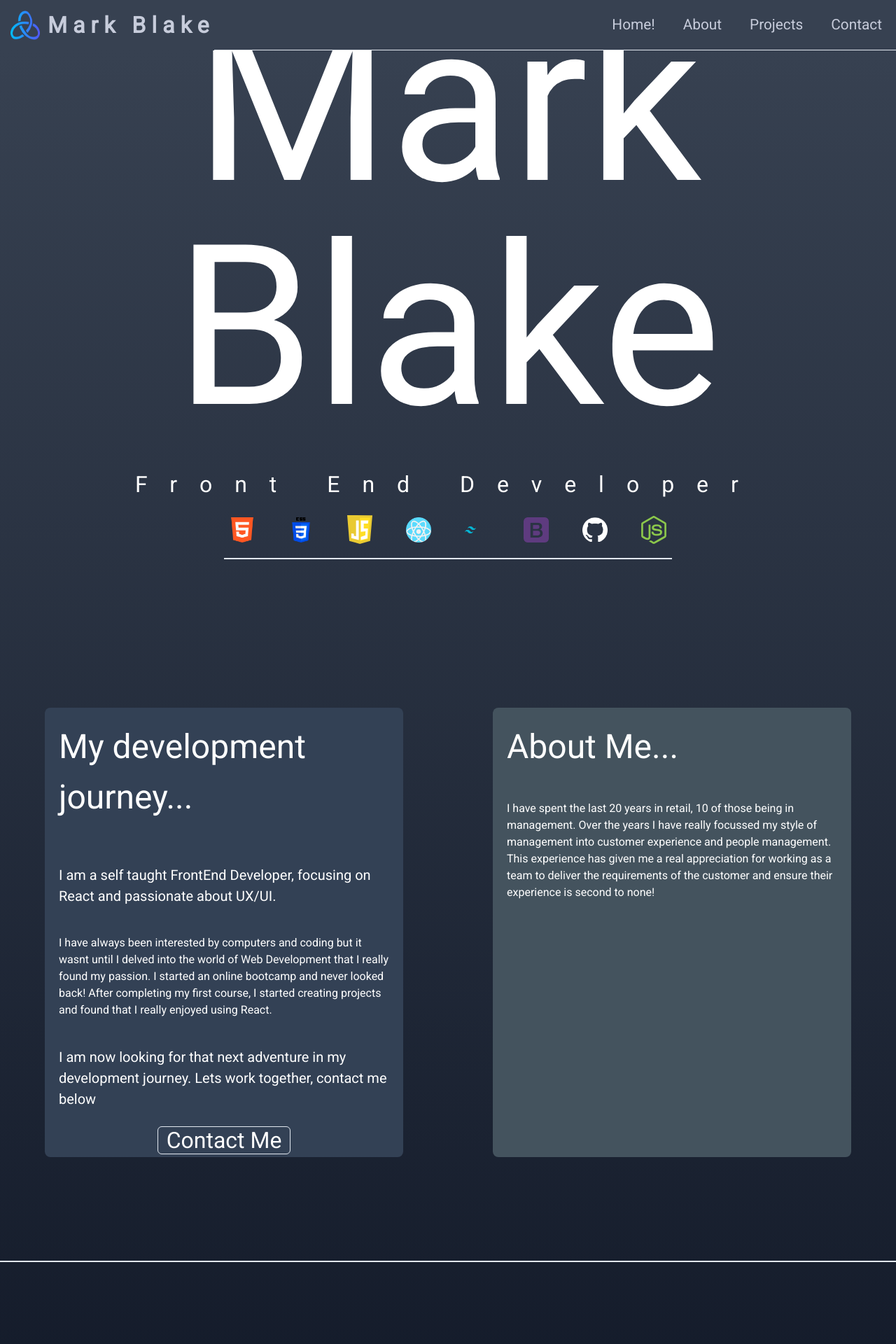
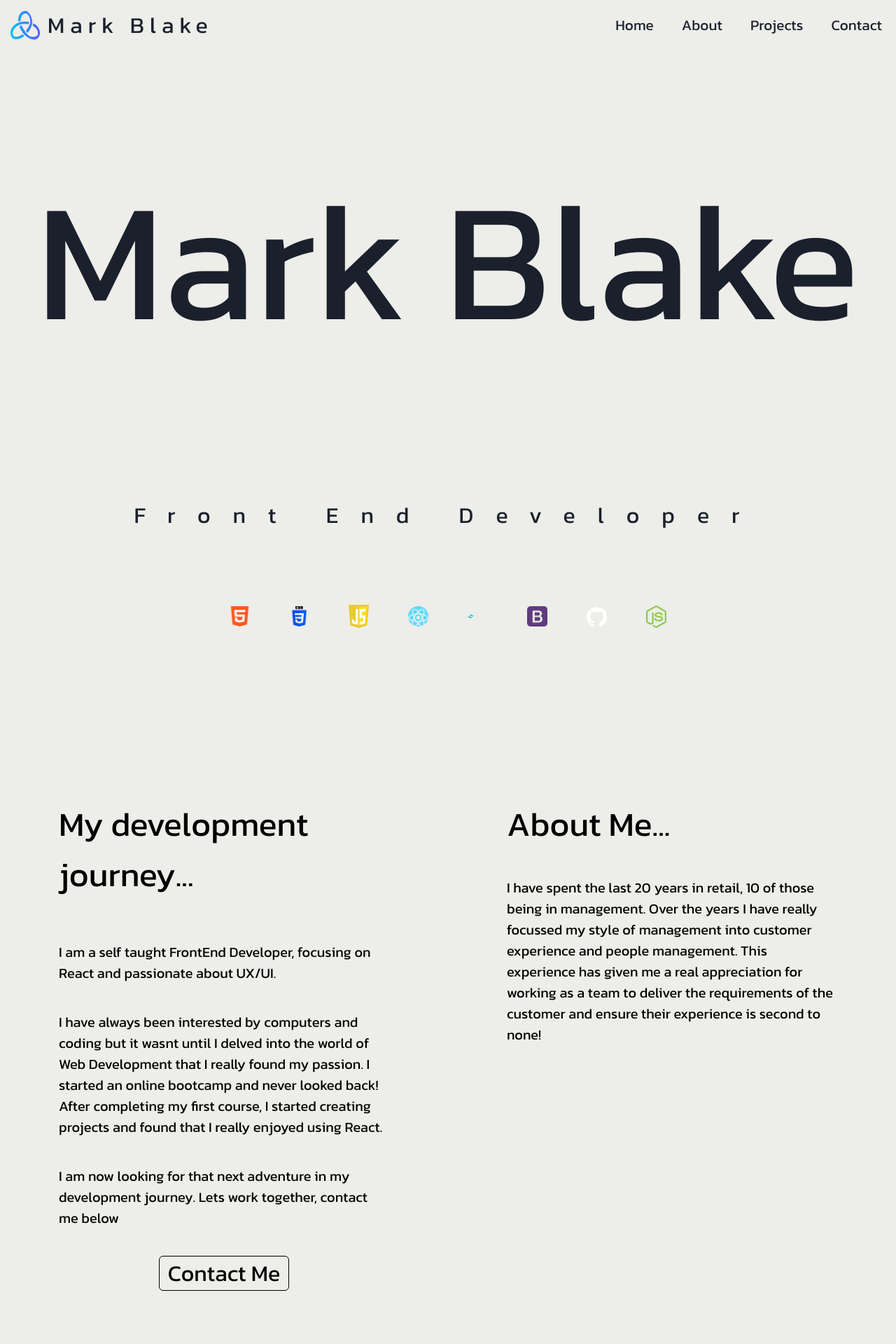
Before and after one commit to MBlake87/React, a React (Create React App) app in the folder portfolio/: page / in a window 1280 px wide. Shown: the top 1920 px of the page at 70% size. Built offline with nearby package versions, Linux system fonts and the light colour scheme.

Commit message:
styles update

```diff
--- a/portfolio/src/App.js
+++ b/portfolio/src/App.js
@@ -1,20 +1,21 @@
-
-import './App.css';
-import { Home } from "./pages/Home"
-import { About } from "./pages/About"
-import { Projects } from "./pages/Projects"
-import { Contact } from "./pages/Contact"
-import { Nav } from './components/Nav';
-import { ChakraProvider } from '@chakra-ui/react';
-import { Helmet } from 'react-helmet';
+import "./App.css";
+import { Home } from "./pages/Home";
+import { About } from "./pages/About";
+import { Projects } from "./pages/Projects";
+import { Contact } from "./pages/Contact";
+import { Nav } from "./components/Nav";
+import { ChakraProvider } from "@chakra-ui/react";
+import { Helmet } from "react-helmet";
 
 function App() {
   return (
     <>
       <ChakraProvider>
         <Nav />
-        <div className='bg-gradient-to-b from-gray-700 via-gray-900 bg-cover to-black min-h-screen w-full'>
-          <Helmet><title>Mark Blake | Web Developer</title></Helmet>
+        <div className="min-h-screen max-w-full overflow-hidden bg-background">
+          <Helmet>
+            <title>Mark Blake | Web Developer</title>
+          </Helmet>
           <Home />
           <About />
           <Projects />
--- a/portfolio/src/components/Nav.js
+++ b/portfolio/src/components/Nav.js
@@ -5,33 +5,33 @@ import { Link } from "react-scroll";
 
 export function Nav() {
   const [click, setClick] = useState(true);
-
   const handleClick = () => {
     setClick(!click);
   };
   return (
     <nav className="sticky top-0 z-50 flex flex-col justify-start md:flex-row md:justify-between">
-      <div className="flex min-w-fit items-center bg-gray-700 text-[#c7ccdb]">
+      <div className="flex min-w-fit items-center bg-background text-text">
         <img className="h-12 pl-3" src={logo} alt="logo" />
-        <p className="ml-2 font-Roboto text-[2rem] font-semibold tracking-[.5rem] duration-500 hover:text-[#93b7be] md:hover:tracking-[1.5rem]">
+        <p className="ml-2 text-[2rem] tracking-[.5rem] duration-500 hover:text-text md:hover:tracking-[1.5rem]">
           Mark Blake
         </p>
       </div>
       <div
-        className={`w-[100%] bg-gray-700 md:flex md:items-center ${
+        className={`w-[100%] bg-background md:flex md:items-center  ${
           click ? "hidden" : "flex"
         }`}
       >
-        <ul className="flex w-[100%] flex-col border-b text-[#c7ccdb] md:flex md:flex-row md:justify-end">
-          <li className="py-5 text-center text-[1.3rem] duration-500 hover:text-[#93b7be] hover:underline md:px-5">
+        <ul className="flex w-[100%] flex-col border-b text-text md:flex md:flex-row md:justify-end ">
+          <li className="hover: py-5 text-center text-[1.3rem] duration-500 hover:text-[#93b7be] hover:underline md:px-5 ">
             <Link
               className="cursor-pointer"
               onClick={handleClick}
               to="home"
+              offset={-500}
               smooth={true}
               duration={1000}
             >
-              Home!
+              Home
             </Link>
           </li>
           <li className="py-5 text-center text-[1.3rem] duration-500 hover:text-[#93b7be] hover:underline md:px-5">
@@ -40,6 +40,7 @@ export function Nav() {
               onClick={handleClick}
               to="about"
               smooth={true}
+              offset={-250}
               duration={1000}
             >
               About
@@ -52,6 +53,7 @@ export function Nav() {
               to="projects"
               smooth={true}
               duration={1000}
+              offset={-350}
             >
               Projects
             </Link>
@@ -62,6 +64,7 @@ export function Nav() {
               onClick={handleClick}
               to="contact"
               smooth={true}
+              offset={-350}
               duration={1000}
             >
               Contact
@@ -70,10 +73,14 @@ export function Nav() {
         </ul>
       </div>
       <div
-        className="absolute right-3 top-3 mr-5 md:hidden"
+        className=" absolute right-1 top-[0.55rem] mr-5  md:hidden"
         onClick={handleClick}
       >
-        {click ? <FaBars size={30} /> : <FaTimes size={30} />}
+        {click ? (
+          <FaBars color="#00000" size={30} />
+        ) : (
+          <FaTimes color="#00000" size={30} />
+        )}
       </div>
     </nav>
   );
--- a/portfolio/src/index.css
+++ b/portfolio/src/index.css
@@ -1,9 +1,9 @@
-@import url('https://fonts.googleapis.com/css2?family=Raleway&display=swap');
-@import url('https://fonts.googleapis.com/css2?family=Roboto&display=swap');
+@import url("https://fonts.googleapis.com/css2?family=Kanit:wght@400;700&display=swap");
+
 @tailwind base;
 @tailwind components;
 @tailwind utilities;
 
 * {
-    font-family: "Roboto", sans-serif;
+  font-family: "Kanit", sans-serif;
 }
--- a/portfolio/src/pages/About.js
+++ b/portfolio/src/pages/About.js
@@ -1,41 +1,122 @@
-
 import React from "react";
-import html from "../images/html-5.png"
-import cssIcon from "../images/css-3.png"
-import javascriptIcon from "../images/javascript-1.svg"
-import reactIcon from "../images/react.png"
-import tailwindIcon from "../images/tailwind-css-icon.png"
-import bootstrapIcon from "../images/bootstrap.png"
-import gitIcon from "../images/github-mark-white.png"
-import nodeIcon from "../images/nodejs-icon.svg"
+import html from "../images/html-5.png";
+import cssIcon from "../images/css-3.png";
+import javascriptIcon from "../images/javascript-1.svg";
+import reactIcon from "../images/react.png";
+import tailwindIcon from "../images/tailwind-css-icon.png";
+import bootstrapIcon from "../images/bootstrap.png";
+import gitIcon from "../images/github-mark-white.png";
+import nodeIcon from "../images/nodejs-icon.svg";
 import { Link } from "react-scroll";
 
-
 export function About() {
-    return (
-        <>
-
-            <div id="about" className="grid grid-cols-8 items-center gap-4 px-2 xl:w-[50vw] xl:gap-12 xl:mx-auto xl:pt-[4rem] border-b-2 pb-5">
-                <div><img className="transition ease-in-out delay-150 hover:-translate-y-1 hover:scale-110 duration-300 cursor-pointer xl:max-h-[150px] " src={html} alt="html icon"></img></div>
-                <div><img className="transition ease-in-out delay-150 hover:-translate-y-1 hover:scale-110 duration-300 cursor-pointer xl:max-h-[150px]" src={cssIcon} alt="css icon"></img></div>
-                <div><img className="transition ease-in-out delay-150 hover:-translate-y-1 hover:scale-110 duration-300 cursor-pointer xl:max-h-[150px]" src={javascriptIcon} alt="javascript icon"></img></div>
-                <div><img className="transition ease-in-out delay-150 hover:-translate-y-1 hover:scale-110 duration-300 cursor-pointer xl:max-h-[150px]" src={reactIcon} alt="react icon"></img></div>
-                <div><img className="transition ease-in-out delay-150 hover:-translate-y-1 hover:scale-110 duration-300 cursor-pointer xl:max-h-[150px] xl:pr-5" src={tailwindIcon} alt="tailwind icon"></img></div>
-                <div><img className="transition ease-in-out delay-150 hover:-translate-y-1 hover:scale-110 duration-300 cursor-pointer xl:max-h-[150px]" src={bootstrapIcon} alt="bootstrap icon"></img></div>
-                <div><Link to="https://github.com/MBlake87"><img className="transition ease-in-out delay-150 hover:-translate-y-1 hover:scale-110 duration-300 cursor-pointer xl:max-h-[150px]" src={gitIcon} alt="github icon"></img></Link></div>
-                <div><img className="transition ease-in-out delay-150 hover:-translate-y-1 hover:scale-110 duration-300 cursor-pointer xl:max-h-[150px]" src={nodeIcon} alt="node icon"></img></div>
-            </div>
-            <div className="w-full flex flex-col items-center xl:items-stretch xl:flex-row xl:justify-around text-white text-center my-[2rem] xl:my-[4rem]  py-2 xl:py-[8rem] border-b-2">
-                <div className="w-[95%] xl:w-[40%] bg-slate-700 rounded-lg my-5"><h2 className="text-[1.5rem] xl:text-[3rem] text-left p-5 mb-1 xl:mb-5">My development journey...</h2>
-                    <p className="text-left text-[.75rem] xl:text-[1.25rem] p-5">I am a self taught FrontEnd Developer, focusing on React and passionate about UX/UI.  </p>
-                    <p className="text-left text-[.75rem]xl:text-[1.25rem] p-5">I have always been interested by computers and coding but it wasnt until I delved into the world of Web Development that I really found my passion.
-                        I started an online bootcamp and never looked back! After completing my first course, I started creating projects and found that I really enjoyed using React.</p>
-                    <p className="text-left text-[.75rem] xl:text-[1.25rem] p-5">I am now looking for that next adventure in my development journey. Lets work together, contact me below</p>
-                    <Link to="contact" smooth={true} className="cursor-pointer text-[1.25rem] xl:text-[2rem] border rounded-md px-3 hover:bg-white hover:text-slate-700">Contact Me</Link></div>
-                <div className="w-[95%] xl:w-[40%] my-5 bg-[#44535e] rounded-lg"><h2 className="text-[1.5rem] xl:text-[3rem] text-left p-5 mb-5">About Me...</h2>
-                    <p className="text-left px-5 xl:text-[1.25rem]text-[.75rem] pb-5" >I have spent the last 20 years in retail, 10 of those being in management. Over the years I have really focussed my style of management into customer experience and people management. This experience has given me a real appreciation for working as a team to deliver the requirements of the customer and ensure their experience is second to none!</p></div>
-            </div>
-
-        </>
-    )
+  return (
+    <>
+      <div
+        id="about"
+        className="grid grid-cols-8 items-center gap-4 px-2 pb-3 xl:mx-auto xl:w-[50vw] xl:gap-14 xl:pt-[4rem]"
+      >
+        <div>
+          <img
+            className="cursor-pointer transition delay-150 duration-300 ease-in-out hover:-translate-y-1 hover:scale-110 xl:max-h-[150px] "
+            src={html}
+            alt="html icon"
+          ></img>
+        </div>
+        <div>
+          <img
+            className="cursor-pointer transition delay-150 duration-300 ease-in-out hover:-translate-y-1 hover:scale-110 xl:max-h-[150px]"
+            src={cssIcon}
+            alt="css icon"
+          ></img>
+        </div>
+        <div>
+          <img
+            className="cursor-pointer transition delay-150 duration-300 ease-in-out hover:-translate-y-1 hover:scale-110 xl:max-h-[150px]"
+            src={javascriptIcon}
+            alt="javascript icon"
+          ></img>
+        </div>
+        <div>
+          <img
+            className="cursor-pointer transition delay-150 duration-300 ease-in-out hover:-translate-y-1 hover:scale-110 xl:max-h-[150px]"
+            src={reactIcon}
+            alt="react icon"
+          ></img>
+        </div>
+        <div>
+          <img
+            className="cursor-pointer transition delay-150 duration-300 ease-in-out hover:-translate-y-1 hover:scale-110 xl:max-h-[150px] xl:pr-5"
+            src={tailwindIcon}
+            alt="tailwind icon"
+          ></img>
+        </div>
+        <div>
+          <img
+            className="cursor-pointer transition delay-150 duration-300 ease-in-out hover:-translate-y-1 hover:scale-110 xl:max-h-[150px]"
+            src={bootstrapIcon}
+            alt="bootstrap icon"
+          ></img>
+        </div>
+        <div>
+          <Link to="https://github.com/MBlake87">
+            <img
+              className="cursor-pointer transition delay-150 duration-300 ease-in-out hover:-translate-y-1 hover:scale-110 xl:max-h-[150px]"
+              src={gitIcon}
+              alt="github icon"
+            ></img>
+          </Link>
+        </div>
+        <div>
+          <img
+            className="cursor-pointer transition delay-150 duration-300 ease-in-out hover:-translate-y-1 hover:scale-110 xl:max-h-[150px]"
+            src={nodeIcon}
+            alt="node icon"
+          ></img>
+        </div>
+      </div>
+      <div className="my-[2rem] flex w-full flex-col items-center py-2 text-center text-white xl:my-[4rem] xl:flex-row  xl:items-stretch xl:justify-around xl:py-[8rem]">
+        <div className="my-5 w-[95%] rounded-lg xl:w-[40%]">
+          <h2 className="mb-1 p-5 text-left  text-[1.5rem] text-black xl:mb-5 xl:text-[3rem]">
+            My development journey...
+          </h2>
+          <p className="p-5 text-left text-[.75rem] text-black xl:text-[1.25rem]">
+            I am a self taught FrontEnd Developer, focusing on React and
+            passionate about UX/UI.{" "}
+          </p>
+          <p className="p-5 text-left text-[.75rem] text-black xl:text-[1.25rem]">
+            I have always been interested by computers and coding but it wasnt
+            until I delved into the world of Web Development that I really found
+            my passion. I started an online bootcamp and never looked back!
+            After completing my first course, I started creating projects and
+            found that I really enjoyed using React.
+          </p>
+          <p className="mb-5 p-5 text-left text-[.75rem] text-black xl:text-[1.25rem]">
+            I am now looking for that next adventure in my development journey.
+            Lets work together, contact me below
+          </p>
+          <Link
+            to="contact"
+            smooth={true}
+            className="cursor-pointer rounded-md border border-black px-3 text-[1.25rem] text-black hover:bg-text hover:text-black xl:text-[2rem]"
+          >
+            Contact Me
+          </Link>
+        </div>
+        <div className="my-5 w-[95%] xl:w-[40%]">
+          <h2 className="mb-5 p-5 text-left text-[1.5rem] text-black xl:text-[3rem]">
+            About Me...
+          </h2>
+          <p className="px-5 pb-5 text-left text-[.75rem] text-black xl:text-[1.25rem]">
+            I have spent the last 20 years in retail, 10 of those being in
+            management. Over the years I have really focussed my style of
+            management into customer experience and people management. This
+            experience has given me a real appreciation for working as a team to
+            deliver the requirements of the customer and ensure their experience
+            is second to none!
+          </p>
+        </div>
+      </div>
+    </>
+  );
 }
--- a/portfolio/src/pages/Contact.js
+++ b/portfolio/src/pages/Contact.js
@@ -1,78 +1,143 @@
-
 import { useState, useRef, React } from "react";
-import linkedIcon from "../images/linkedin.png"
-import emailjs from "@emailjs/browser"
+import linkedIcon from "../images/linkedin.png";
+import emailjs from "@emailjs/browser";
 import {
   Alert,
   AlertIcon,
   AlertTitle,
   AlertDescription,
   CloseButton,
-} from '@chakra-ui/react'
+} from "@chakra-ui/react";
 import { Link } from "react-router-dom";
 
-
 export function Contact() {
-
   const form = useRef();
   const [formData, setFormData] = useState({
     name: "",
     email: "",
-        message: ""
-    })
+    message: "",
+  });
 
-    const [alert, setAlert] = useState(false)
+  const [alert, setAlert] = useState(false);
 
   const sendEmail = (e) => {
     e.preventDefault();
 
-        emailjs.sendForm(process.env.REACT_APP_SERVICE_TOKEN, process.env.REACT_APP_TEMPLATE, form.current, process.env.REACT_APP_PUBLIC)
-            .then((result) => {
-                setAlert(true)
-                setFormData({ name: "", email: "", message: "" })
-            }, (error) => {
+    emailjs
+      .sendForm(
+        process.env.REACT_APP_SERVICE_TOKEN,
+        process.env.REACT_APP_TEMPLATE,
+        form.current,
+        process.env.REACT_APP_PUBLIC
+      )
+      .then(
+        (result) => {
+          setAlert(true);
+          setFormData({ name: "", email: "", message: "" });
+        },
+        (error) => {
           console.log(error.text);
-            });
+        }
+      );
   };
 
   return (
     <>
-
-            {alert &&
-                <Alert status='success'>
+      {alert && (
+        <Alert status="success">
           <AlertIcon />
           <AlertTitle>Message Sent!</AlertTitle>
           <AlertDescription>Thank you for your message.</AlertDescription>
-                    <CloseButton position="absolute"
+          <CloseButton
+            position="absolute"
             right="1"
             top="0"
             size="lg"
             onClick={() => setAlert(false)}
           />
-                </Alert>}
+        </Alert>
+      )}
 
-            <div className="w-full flex flex-col items-center text-center border-t-2 py-[4rem]" id="contact">
-                <h1 className="text-white text-[2rem]">Contact Me</h1>
-                <p className="text-white text-[.75rem] xl:text-[1.3rem]">Connect with me via my LinkedIn or submit the form below to get started.</p>
-                <Link to="http://www.linkedin.com/in/mark-blake-7493131a3"><img className="aspect-auto w-20" src={linkedIcon} alt="linkedIn" /></Link>
+      <div
+        className="flex w-full flex-col items-center border-t-2 py-[8rem] text-center"
+        id="contact"
+      >
+        <h1 className="text-[2rem] text-text">Contact Me</h1>
+        <p className="text-[.75rem] text-text xl:text-[1.3rem]">
+          Connect with me via my LinkedIn or submit the form below to get
+          started.
+        </p>
+        <Link to="http://www.linkedin.com/in/mark-blake-7493131a3">
+          <img
+            className="mt-5 aspect-auto w-20"
+            src={linkedIcon}
+            alt="linkedIn"
+          />
+        </Link>
 
-                <form ref={form} onSubmit={sendEmail} className="items-center  m-auto mt-5 flex flex-col p-3 mb-5 w-[90vw] xl:w-auto h-[60vh] border border-white rounded-lg bg-slate-800">
+        <form
+          ref={form}
+          onSubmit={sendEmail}
+          className="m-auto  mb-5 mt-5 flex h-[60vh] w-[90vw] flex-col items-center rounded-lg border border-white bg-slate-800 p-3 xl:w-auto"
+        >
+          <label
+            htmlFor="name"
+            className="w-[85vw] text-left text-[.75rem] text-white xl:w-[100%] xl:text-[1.3rem] "
+          >
+            Name:
+          </label>
+          <input
+            type="text"
+            onChange={(e) => setFormData({ ...formData, name: e.target.value })}
+            value={formData.name}
+            name="from_name"
+            id="name"
+            className="font-Roboto w-[85vw] border border-black pl-2 text-[1.3rem] xl:w-[100%]"
+            required
+          />
 
-                    <label htmlFor="name" className="text-white text-[.75rem] xl:text-[1.3rem] w-[85vw] text-left xl:w-[100%] " >Name:</label>
-                    <input type="text" onChange={(e) => setFormData({ ...formData, name: e.target.value })} value={formData.name} name="from_name" id="name" className="border border-black text-[1.3rem] pl-2 font-Roboto w-[85vw] xl:w-[100%]" required />
+          <label
+            htmlFor="email"
+            className="w-[85vw] text-left text-[.75rem]  text-white xl:w-[100%] xl:text-[1.3rem]"
+          >
+            Email:
+          </label>
+          <input
+            type="email"
+            onChange={(e) =>
+              setFormData({ ...formData, email: e.target.value })
+            }
+            value={formData.email}
+            name="from_email"
+            id="email"
+            className="font-Roboto w-[85vw] border border-black pl-2 text-[1.3rem] xl:w-[100%]"
+            required
+          />
 
-                    <label htmlFor="email" className="text-white text-[.75rem] xl:text-[1.3rem]  w-[85vw] text-left xl:w-[100%]" >Email:</label>
-                    <input type="email" onChange={(e) => setFormData({ ...formData, email: e.target.value })} value={formData.email} name="from_email" id="email" className="border border-black text-[1.3rem] pl-2 font-Roboto w-[85vw] xl:w-[100%]" required />
+          <label
+            htmlFor="message"
+            className="w-[85vw] text-left text-[.75rem]  text-white xl:w-[100%] xl:text-[1.3rem]"
+          >
+            Message:
+          </label>
+          <textarea
+            name="message"
+            onChange={(e) =>
+              setFormData({ ...formData, message: e.target.value })
+            }
+            value={formData.message}
+            id="message"
+            cols="30"
+            rows="10"
+            className="w-[85vw] pl-2 text-[1.3rem] xl:w-auto"
+            required
+          ></textarea>
 
-                    <label htmlFor="message" className="text-white text-[.75rem] xl:text-[1.3rem]  text-left w-[85vw] xl:w-[100%]">Message:</label>
-                    <textarea name="message" onChange={(e) => setFormData({ ...formData, message: e.target.value })} value={formData.message} id="message" cols="30" rows="10" className="text-[1.3rem] pl-2 w-[85vw] xl:w-auto" required></textarea>
-
-                    <button className="text-[1.25rem] xl:text-[1.5rem] text-white border w-[30%] mt-5 hover:text-slate-800 hover:bg-white">Send</button>
+          <button className="my-4 w-[30%] border text-[1.25rem] text-white hover:bg-white hover:text-slate-800 xl:text-[1.5rem]">
+            Send
+          </button>
         </form>
-
       </div>
-
     </>
-
-    )
+  );
 }
--- a/portfolio/src/pages/Home.js
+++ b/portfolio/src/pages/Home.js
@@ -1,19 +1,19 @@
 import { React } from "react";
 
-
 export function Home() {
-
-    return (
-        <>
-
-
-            <div id="home" className="flex flex-col w-[100vw] h-[75vh] items-center justify-center">
-                <h1 className="text-white leading-[1] text-[5rem] xl:text-[20rem]  text-center font-Roboto">Mark Blake</h1>
-                <p className="text-white  text-[1rem] tracking-[1rem] text-center p-10 xl:text-[2rem] xl:tracking-[2rem]">Front End Developer</p>
-            </div>
-
-
-        </>
-
-    )
+  return (
+    <>
+      <div
+        id="home"
+        className="flex w-[100vw] flex-col items-center justify-center xl:h-[75vh] xl:flex-row"
+      >
+        <h1 className=" text-[5rem] leading-[1]  text-text xl:text-[15rem]">
+          Mark Blake
+        </h1>
+      </div>
+      <p className="py-10 text-center text-[1rem] tracking-[1rem] text-text xl:p-10 xl:text-[2rem] xl:tracking-[2rem]">
+        Front End Developer
+      </p>
+    </>
+  );
 }
```
Also changed, not shown: portfolio/src/pages/Projects.js (+129 -21 lines), portfolio/tailwind.config.js (+6 -7 lines), portfolio/src/images/avatar.png (added). Lines whose indentation alone changed are shown as unchanged.
